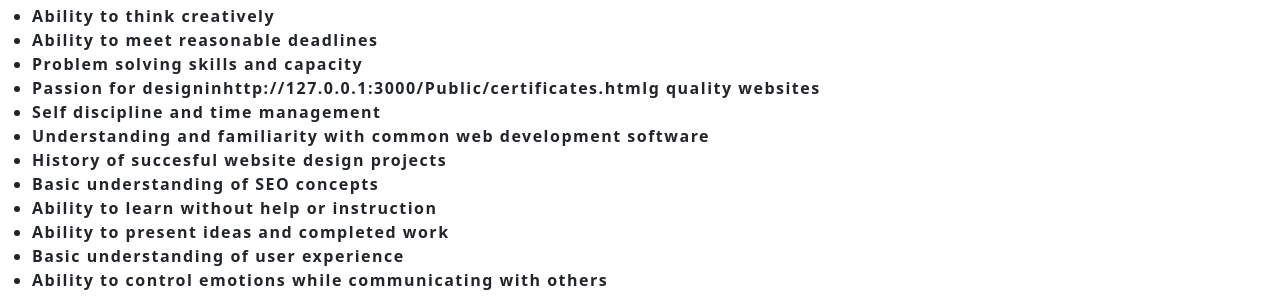
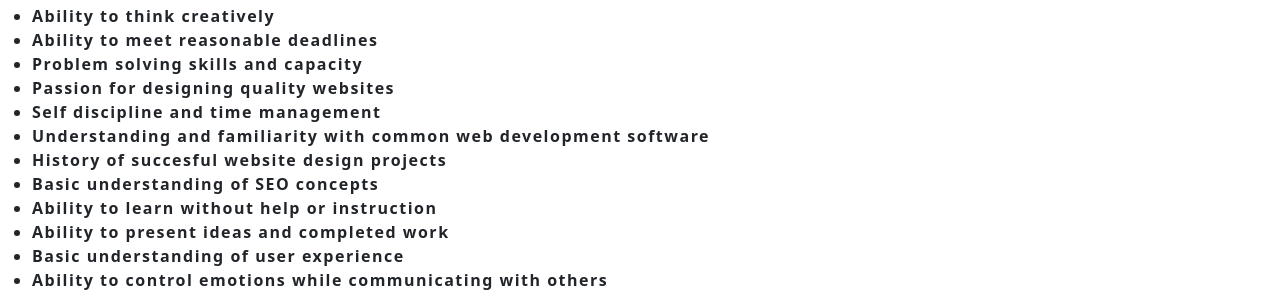
Before and after one commit to Jimmyav05/html.resume, a plain HTML site: page index.html in a window 1280 px wide. Shown: the part 1529-1837 px from the top of the page. Drawn offline with nearby package versions, Linux system fonts and the light colour scheme; files whose address does not match are found by name.

Commit message:
index.html

```diff
--- a/index.html
+++ b/index.html
@@ -125,7 +125,7 @@
         <li>Ability to think creatively</li>
         <li>Ability to meet reasonable deadlines</li>
         <li>Problem solving skills and capacity</li>
-        <li>Passion for designinhttp://127.0.0.1:3000/Public/certificates.htmlg quality websites</li>
+        <li>Passion for designing quality websites</li>
         <li>Self discipline and time management</li>
         <li>Understanding and familiarity with common web development software</li>
         <li>History of succesful website design projects</li>
```
